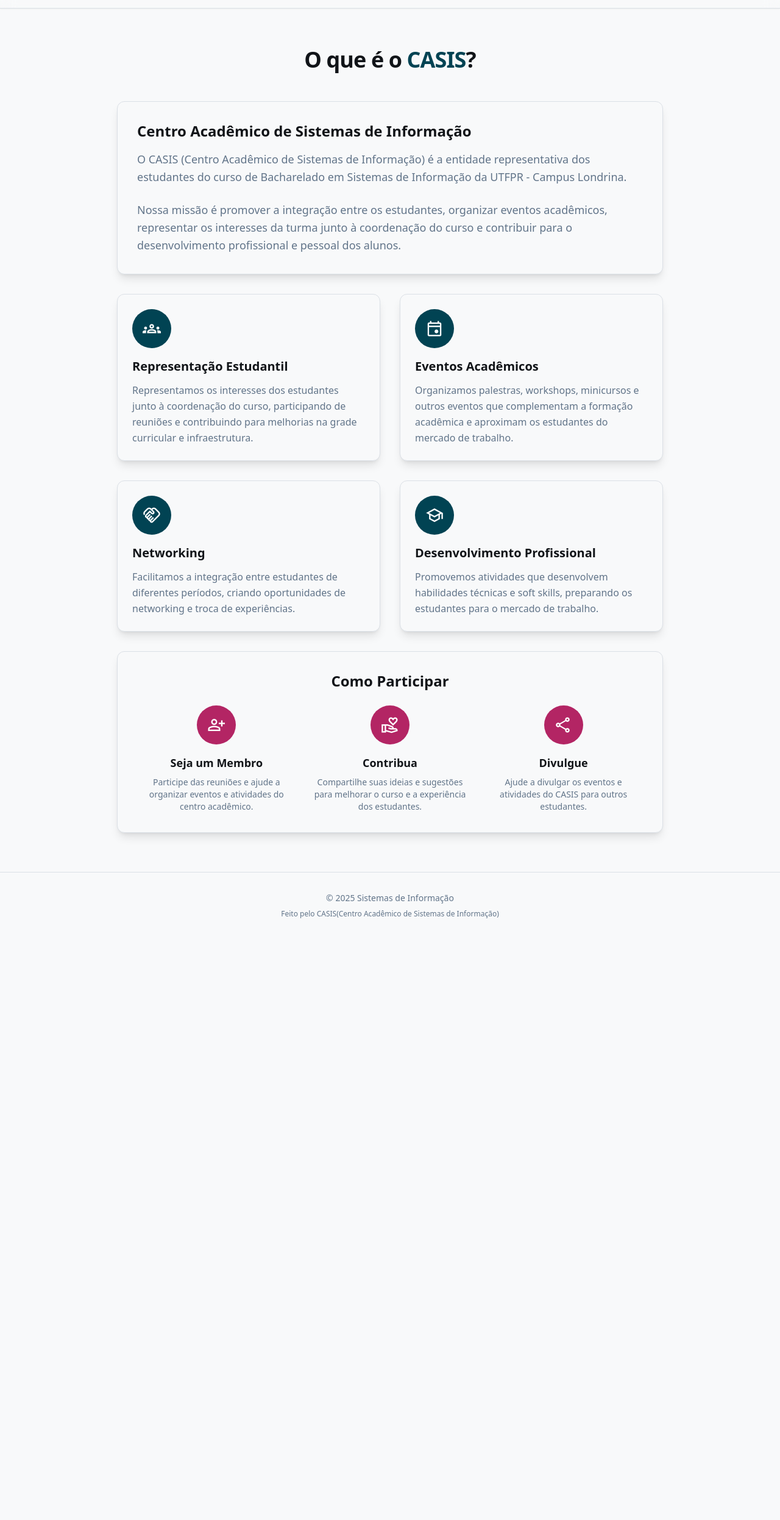
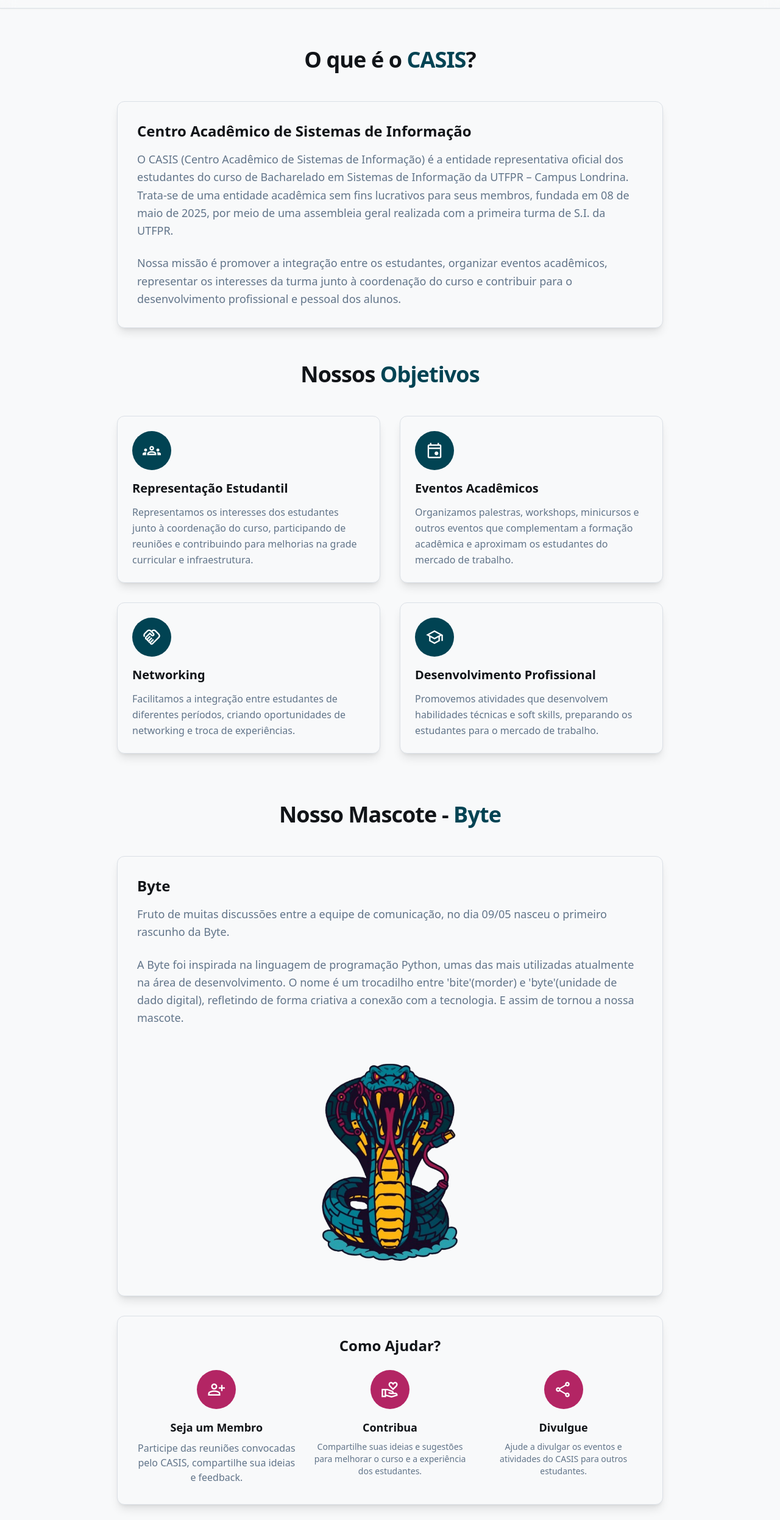
Before and after one commit to Casis-Site/Site, a plain HTML site: page pages/o-que-e-o-casis.html in a window 1280 px wide. Shown: the part 67-2560 px from the top of the page at 61% size. Before the commit the page ends 1606 px from the top, so only its background shows below. Drawn offline with nearby package versions, Linux system fonts and the light colour scheme.

Commit message:
altera informações e adiciona seções de mascote

```diff
--- a/pages/o-que-e-o-casis.html
+++ b/pages/o-que-e-o-casis.html
@@ -129,12 +129,18 @@
             <div class="bg-[var(--surface-background)] rounded-xl border border-[var(--border-color)] p-8 shadow-lg">
               <h2 class="text-2xl font-bold text-[var(--text-primary)] mb-4">Centro Acadêmico de Sistemas de Informação</h2>
               <p class="text-lg text-[var(--text-secondary)] leading-relaxed mb-6">
-                O CASIS (Centro Acadêmico de Sistemas de Informação) é a entidade representativa dos estudantes do curso de Bacharelado em Sistemas de Informação da UTFPR - Campus Londrina.
+                O CASIS (Centro Acadêmico de Sistemas de Informação) é a entidade representativa oficial dos estudantes do curso de Bacharelado em Sistemas de Informação da UTFPR – Campus Londrina.
+                Trata-se de uma entidade acadêmica sem fins lucrativos para seus membros, fundada em 08 de maio de 2025, por meio de uma assembleia geral realizada com a primeira turma de S.I. da UTFPR.
               </p>
               <p class="text-lg text-[var(--text-secondary)] leading-relaxed">
                 Nossa missão é promover a integração entre os estudantes, organizar eventos acadêmicos, representar os interesses da turma junto à coordenação do curso e contribuir para o desenvolvimento profissional e pessoal dos alunos.
               </p>
             </div>
+            <br>
+
+            <div><h1 class="mb-12 text-center text-3xl font-bold leading-tight tracking-tight text-[var(--text-primary)] md:text-4xl">
+              Nossos <span class="text-[var(--primary-color)]">Objetivos</span>
+            </h1></div>
 
             <div class="grid grid-cols-1 md:grid-cols-2 gap-8">
               <div class="bg-[var(--surface-background)] rounded-xl border border-[var(--border-color)] p-6 shadow-lg">
@@ -178,16 +184,38 @@
               </div>
             </div>
 
+            <br><br>
+
+            <div><h1 class="mb-12 text-center text-3xl font-bold leading-tight tracking-tight text-[var(--text-primary)] md:text-4xl">
+              Nosso Mascote - <span class="text-[var(--primary-color)]">Byte</span>
+            </h1></div>
             <div class="bg-[var(--surface-background)] rounded-xl border border-[var(--border-color)] p-8 shadow-lg">
-              <h2 class="text-2xl font-bold text-[var(--text-primary)] mb-6 text-center">Como Participar</h2>
+              <h2 class="text-2xl font-bold text-[var(--text-primary)] mb-4">Byte</h2>
+              <p class="text-lg text-[var(--text-secondary)] leading-relaxed mb-6">
+                Fruto de muitas discussões entre a equipe de comunicação, no dia 09/05 nasceu o primeiro rascunho da Byte.
+              </p>
+              <p class="text-lg text-[var(--text-secondary)] leading-relaxed">
+                A Byte foi inspirada na linguagem de programação Python, umas das mais utilizadas atualmente na área de desenvolvimento. O nome é um trocadilho entre 'bite'(morder) e 'byte'(unidade de dado digital), refletindo de forma criativa a conexão com a tecnologia. E assim de tornou a nossa mascote.
+              </p>
+              <div class="flex justify-center mt-6">
+                <img
+                  src="../assets/byte-em-pé.png"
+                  alt="foto de uma cobra robótica"
+                  class="mx-auto w-32 md:w-48 lg:w-64 h-auto"
+                />
+              </div>
+            </div>
+
+            <div class="bg-[var(--surface-background)] rounded-xl border border-[var(--border-color)] p-8 shadow-lg">
+              <h2 class="text-2xl font-bold text-[var(--text-primary)] mb-6 text-center">Como Ajudar?</h2>
               <div class="grid grid-cols-1 md:grid-cols-3 gap-6">
                 <div class="text-center">
                   <div class="rounded-full bg-[var(--secondary-color)] p-4 text-white mx-auto w-16 h-16 flex items-center justify-center mb-4">
                     <span class="material-symbols-outlined text-3xl">person_add</span>
                   </div>
                   <h3 class="text-lg font-bold text-[var(--text-primary)] mb-2">Seja um Membro</h3>
-                  <p class="text-[var(--text-secondary)] text-sm">
-                    Participe das reuniões e ajude a organizar eventos e atividades do centro acadêmico.
+                  <p class="text-[var(--text-secondary)] tfext-sm">
+                    Participe das reuniões convocadas pelo CASIS, compartilhe sua ideias e feedback.
                   </p>
                 </div>
                 <div class="text-center">
```
Also changed, not shown: index.html (+16 -14 lines), assets/byte-em-pé.png (added).
